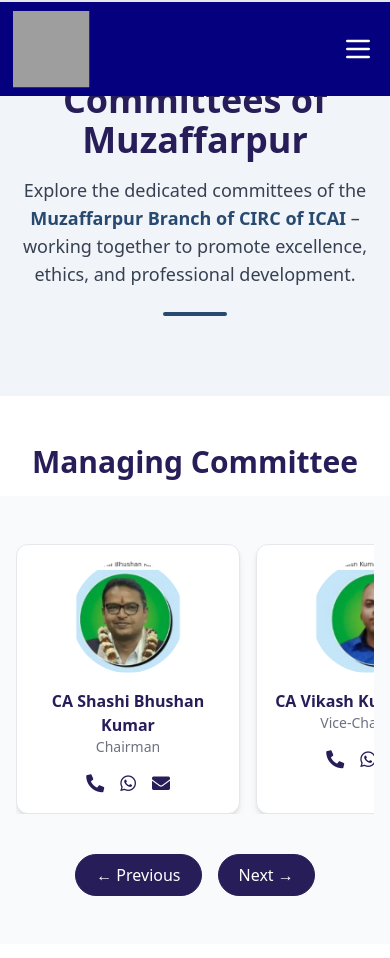
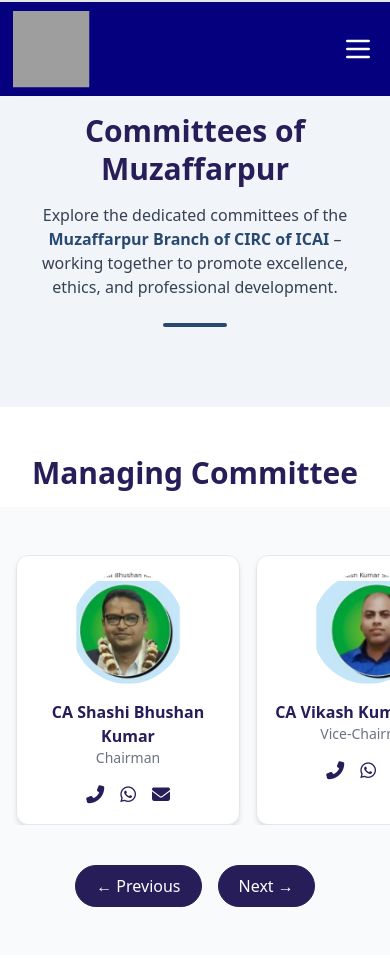
Before and after one commit to TG-Websites/ICAI-Muzaffarpur, a website: page contiMuzaffarpur.html in a window 390 px wide. Shown: the top 958 px of the page. Drawn offline with nearby package versions, Linux system fonts and the light colour scheme; grey boxes are pictures that could not be loaded.

Commit message:
responsivness

```diff
--- a/contiMuzaffarpur.html
+++ b/contiMuzaffarpur.html
@@ -485,12 +485,12 @@
 
 
 <!-- Committees Hero Section -->
-<section class="bg-[#f1f4f9] py-20 px-4 sm:px-6 lg:px-8">
+<section class="bg-[#f1f4f9] pt-28 pb-20 px-4 sm:px-6 lg:px-8">
   <div class="max-w-4xl mx-auto text-center">
-    <h1 class="text-4xl sm:text-5xl font-extrabold text-[#271E59] mb-4">
+    <h1 class="text-3xl sm:text-4xl md:text-5xl font-extrabold text-[#271E59] mb-4 leading-tight">
       Committees of Muzaffarpur
     </h1>
-    <p class="text-lg sm:text-xl text-gray-700 font-medium">
+    <p class="text-base sm:text-lg md:text-xl text-gray-700 font-medium">
       Explore the dedicated committees of the
       <span class="text-[#294a70] font-semibold">Muzaffarpur Branch of CIRC of ICAI</span>
       – working together to promote excellence, ethics, and professional development.
@@ -505,22 +505,26 @@
 
 
 
+
 <!-- committe Members -->
 
 <h1 class="text-3xl sm:text-4xl font-bold text-center text-[#271E59] mt-12 mb-4">
   Managing Committee
 </h1>
-<section class="bg-gray-50 py-12 px-4 sm:px-6 lg:px-8">
 
 
-  <!-- Cards Slider -->
-  <div class="overflow-hidden">
-    <div id="slider" class="flex   duration-500 space-x-4">
+<!-- Include Font Awesome for icons -->
+<link rel="stylesheet" href="https://cdnjs.cloudflare.com/ajax/libs/font-awesome/6.5.0/css/all.min.css" />
+
+<section class="bg-gray-50 py-12 px-4 sm:px-6 lg:px-8">
+  <!-- Cards Slider (Scrollable on small screens) -->
+  <div class="overflow-x-auto scrollbar-hide -mx-4 px-4">
+    <div id="slider" class="flex gap-4 transition-transform duration-500 ease-in-out">
       <!-- Cards injected by JS -->
     </div>
   </div>
 
-  <!-- Navigation Buttons -->
+  <!-- Navigation Buttons (Now visible on all screen sizes) -->
   <div class="flex justify-center gap-4 mt-10">
     <button onclick="moveSlide(-1)" class="bg-[#271E59] text-white px-5 py-2 border border-[#271E59] rounded-full hover:bg-white hover:text-[#271E59] transition">
       ← Previous
@@ -529,7 +533,6 @@
       Next →
     </button>
   </div>
-
 </section>
 
 <script>
@@ -584,7 +587,7 @@
   function createCard(member) {
     return `
       <div class="bg-white border rounded-xl shadow-md w-56 shrink-0 p-4 flex flex-col items-center text-center hover:shadow-lg transition">
-        <img src="${member.image}" alt="${member.name}" class="w-28 h-28 object-cover rounded-full  mb-4" />
+        <img src="${member.image}" alt="${member.name}" class="w-28 h-28 object-cover rounded-full mb-4" />
         <h2 class="text-base font-semibold text-[#271E59]">${member.name}</h2>
         <p class="text-sm text-gray-500 mb-3">${member.role}</p>
         <div class="flex justify-center gap-4 text-[#271E59] text-lg">
@@ -602,18 +605,31 @@
   }
 
   function updateSlider() {
-    const offset = currentIndex * -240; // card width + margin
+    const offset = currentIndex * -240; // Adjust card width for shifting
     slider.style.transform = `translateX(${offset}px)`;
   }
 
   function moveSlide(direction) {
-    const maxIndex = members.length - 5;
+    const maxIndex = members.length - 1;
     currentIndex = Math.min(Math.max(currentIndex + direction, 0), maxIndex);
     updateSlider();
   }
 
   renderSlider();
 </script>
+
+<style>
+  /* Optional scrollbar hiding for aesthetics */
+  .scrollbar-hide::-webkit-scrollbar {
+    display: none;
+  }
+  .scrollbar-hide {
+    -ms-overflow-style: none;
+    scrollbar-width: none;
+  }
+</style>
+
+
 
 
 
```
Lines whose indentation alone changed are shown as unchanged.
